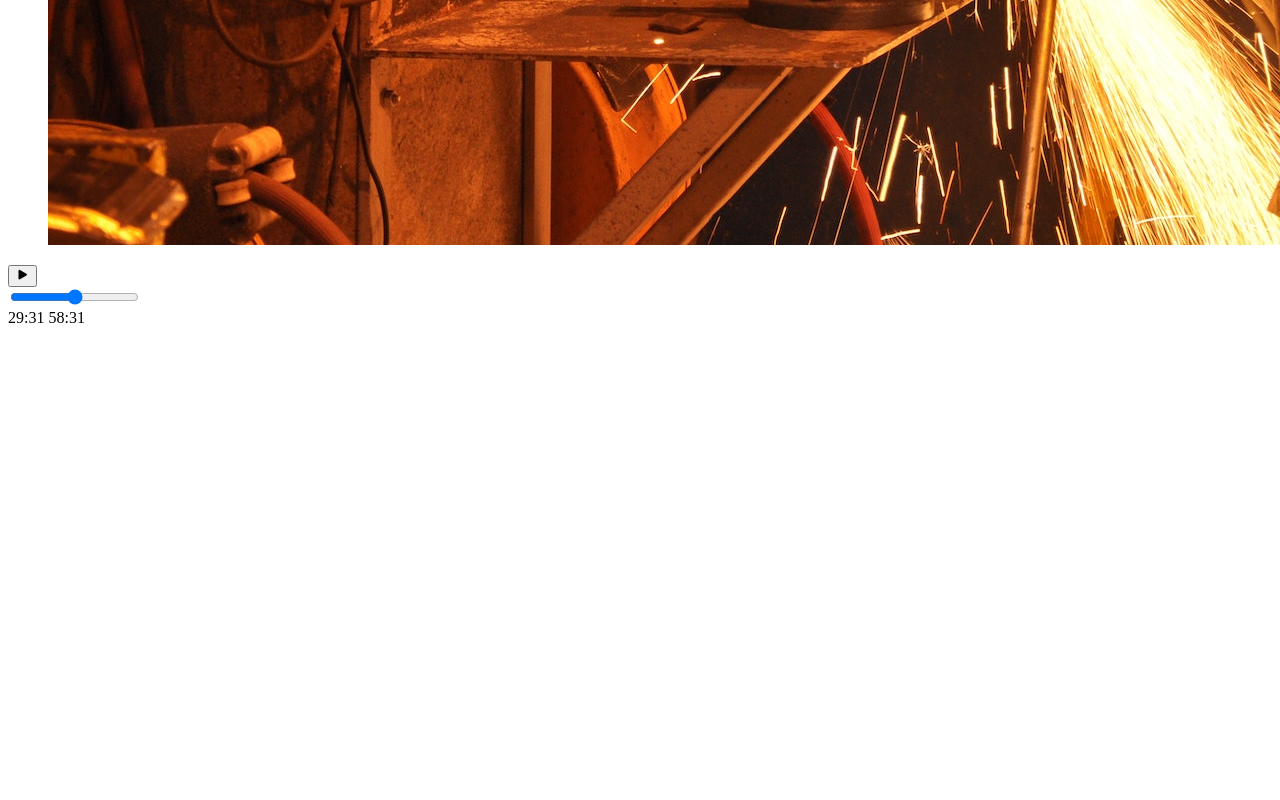
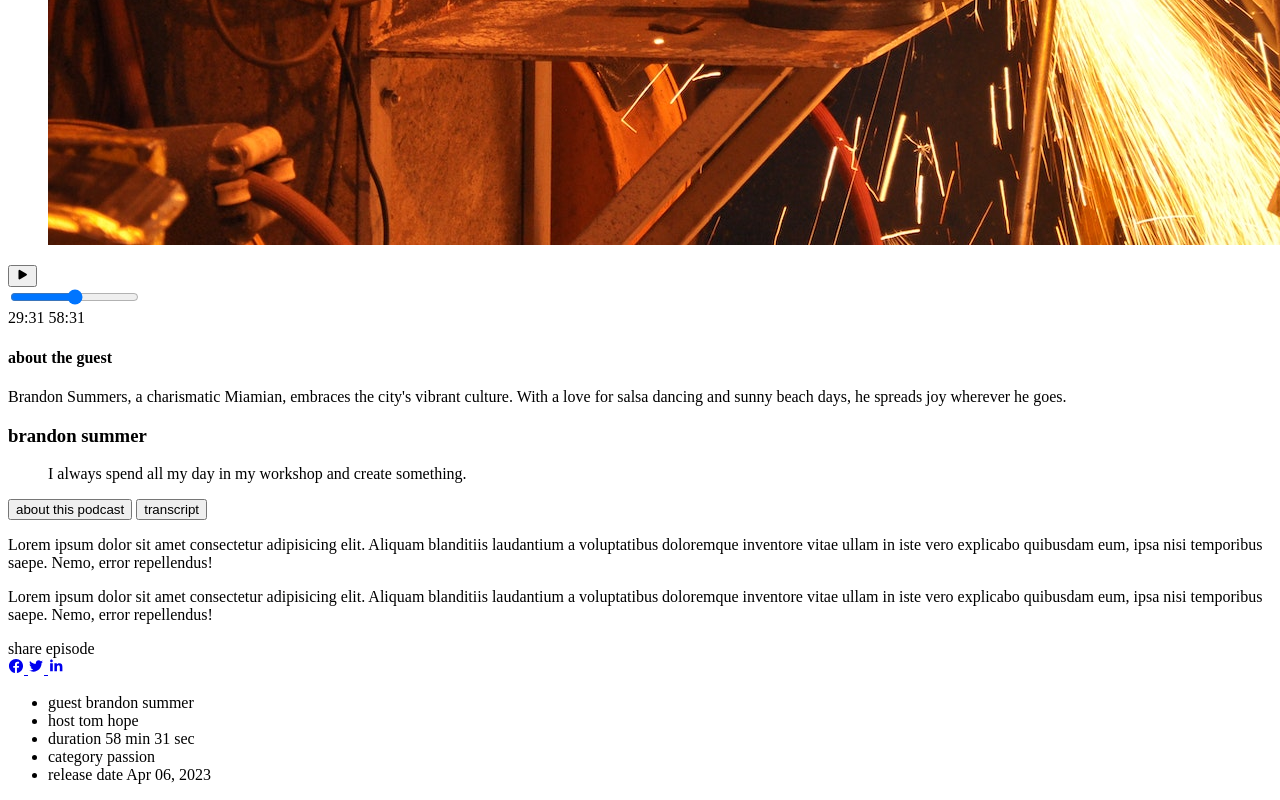
Before and after one commit to thebigtank/soundtrack-podcast, a plain HTML site: page index.html in a window 1280 px wide. Shown: the part 1246-2046 px from the top of the page. Before the commit the page ends 1581 px from the top, so only its background shows below. Drawn offline with nearby package versions, Linux system fonts and the light colour scheme; files whose address does not match are found by name.

Commit message:
structured the podcast section

```diff
--- a/index.html
+++ b/index.html
@@ -61,8 +61,80 @@
       </div>
     </section>
 
-    <section class="podcast-details">
+    <section class="podcast">
       <div class="wrapper medium">
+        <div class="podcast-poster">
+          <figure class="image">
+            <!-- <img src="/public/assets/img/portrait-01.jpg" alt=""> -->
+          </figure>
+          <div class="author-info">
+            <figure class="avatar">
+              <!-- <img src="/public/assets/img/portrait-01.jpg" alt=""> -->
+            </figure>
+            <h4>about the guest</h4>
+            <p>Brandon Summers, a charismatic Miamian, embraces the city's vibrant culture. With a love for salsa dancing and sunny beach days, he spreads joy wherever he goes.</p>
+          </div>
+        </div>
+        <div class="podcast-contents">
+          <div class="heading">
+            <h3 class="author">brandon summer</h3>
+            <blockquote class="quote">I always spend all my day in my workshop and create something.</blockquote>
+          </div>
+          <div class="content">
+            <div class="tab-header">
+              <button class="tab-title" data-title="about">about this podcast</button>
+              <button class="tab-title" data-title="transcript">transcript</button>
+            </div>
+            <div class="tab-contents">
+              <div class="tab-content" data-title="about">
+                <p>Lorem ipsum dolor sit amet consectetur adipisicing elit. Aliquam blanditiis laudantium a voluptatibus doloremque inventore vitae ullam in iste vero explicabo quibusdam eum, ipsa nisi temporibus saepe. Nemo, error repellendus!</p>
+              </div>
+              <div class="tab-content" data-title="transcript">
+                <p>Lorem ipsum dolor sit amet consectetur adipisicing elit. Aliquam blanditiis laudantium a voluptatibus doloremque inventore vitae ullam in iste vero explicabo quibusdam eum, ipsa nisi temporibus saepe. Nemo, error repellendus!</p>
+              </div>
+            </div>
+          </div>
+        </div>
+        <div class="podcast-details">
+          <div class="social-share">
+            <span class="title">share episode</span>
+            <div class="socials">
+              <a href="#" class="share-btn">
+                <ion-icon src="/public/assets/icons/icons8-facebook.svg"></ion-icon>
+              </a>
+              <a href="#" class="share-btn">
+                <ion-icon src="/public/assets/icons/icons8-twitter.svg"></ion-icon>
+              </a>
+              <a href="#" class="share-btn">
+                <ion-icon src="/public/assets/icons/icons8-linkedin.svg"></ion-icon>
+              </a>
+            </div>
+          </div>
+          <ul class="podcast-infos">
+            <li class="item">
+              <span class="key">guest</span>
+              <span class="value">brandon summer</span>
+            </li>
+            <li class="item">
+              <span class="key">host</span>
+              <span class="value">tom hope</span>
+            </li>
+            <li class="item">
+              <span class="key">duration</span>
+              <span class="value">58 min 31 sec</span>
+            </li>
+            <li class="item">
+              <span class="key">category</span>
+              <span class="value">passion</span>
+            </li>
+            <li class="item">
+              <span class="key">release date</span>
+              <span class="value">Apr 06, 2023</span>
+            </li>
+          </ul>
+        </div>
+
+
 
       </div>
     </section>
--- a/public/scss/template-parts/_base.scss
+++ b/public/scss/template-parts/_base.scss
@@ -1,2 +1,3 @@
 @import 'header';
 @import 'player-banner';
+@import 'podcast';
--- /dev/null
+++ b/public/scss/template-parts/podcast.scss
@@ -0,0 +1,39 @@
+.podcast {
+    .wrapper {
+        display: grid;
+        grid-template-columns: repeat(3, 1fr);
+        grid-gap: rem(10);
+    }
+
+    &-poster {
+        .image {
+
+        }
+
+        .author-info {
+            .avatar {
+                img {
+
+                }
+            }
+
+            h4 {
+
+            }
+
+            p {
+
+            }
+        }
+    }
+
+    &-contents {
+
+    }
+
+    &-details {
+
+    }
+
+
+}
```
